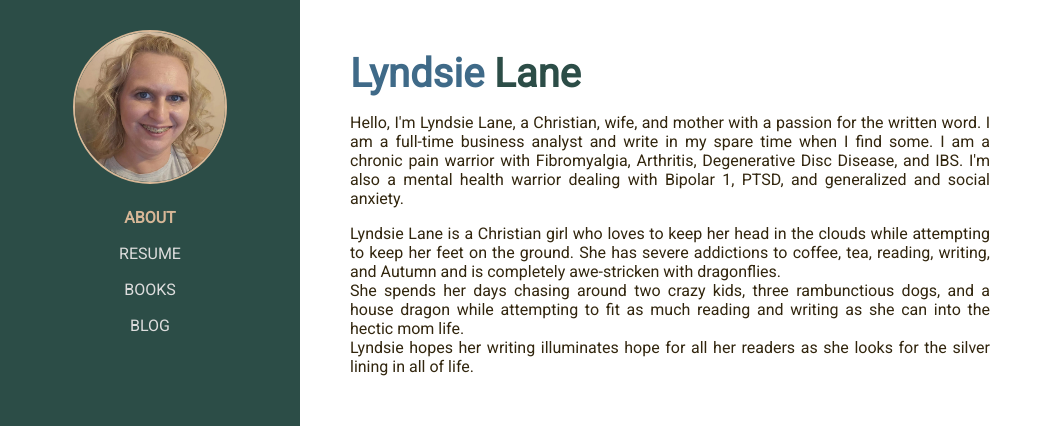
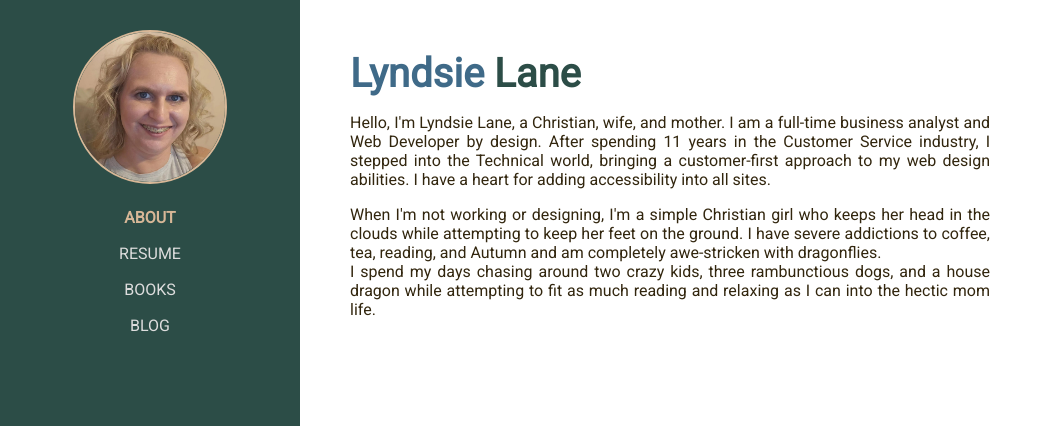
Before and after one commit to lyndsielane/lyndsie-lane-blog-typescript-react, a React (Create React App) app: page / in a window 1280 px wide. Shown: the top 426 px of the page, without its empty margins (0-1053 px from the left). Built offline with nearby package versions, Linux system fonts and the light colour scheme; grey boxes are pictures that could not be loaded.

Commit message:
updated-bio

```diff
--- a/src/pages/About/About.tsx
+++ b/src/pages/About/About.tsx
@@ -6,21 +6,20 @@ function About() {
       <span className="name firstName">Lyndsie</span>
       <span className="name lastName">Lane</span>
       <p>
-        Hello, I'm Lyndsie Lane, a Christian, wife, and mother with a passion
-        for the written word. I am a full-time business analyst and write in my
-        spare time when I find some. I am a chronic pain warrior with
-        Fibromyalgia, Arthritis, Degenerative Disc Disease, and IBS. I'm also a
-        mental health warrior dealing with Bipolar 1, PTSD, and generalized and
-        social anxiety.
+        Hello, I'm Lyndsie Lane, a Christian, wife, and mother. I am a full-time
+        business analyst and Web Developer by design. After spending 11 years in
+        the Customer Service industry, I stepped into the Technical world,
+        bringing a customer-first approach to my web design abilities. I have a
+        heart for adding accessibility into all sites.
       </p>
       <p>
-        Lyndsie Lane is a Christian girl who loves to keep her head in the clouds while
-        attempting to keep her feet on the ground. She has severe addictions to coffee, tea,
-        reading, writing, and Autumn and is completely awe-stricken with dragonflies.<br></br>
-        She spends her days chasing around two crazy kids, three rambunctious dogs, and a house
-        dragon while attempting to fit as much reading and writing as she can into the hectic mom life.
-        <br></br>Lyndsie hopes her writing illuminates hope for all her readers as she looks for
-        the silver lining in all of life.
+        When I'm not working or designing, I'm a simple Christian girl who keeps
+        her head in the clouds while attempting to keep her feet on the ground.
+        I have severe addictions to coffee, tea, reading, and Autumn and am
+        completely awe-stricken with dragonflies.<br></br>I spend my days
+        chasing around two crazy kids, three rambunctious dogs, and a house
+        dragon while attempting to fit as much reading and relaxing as I can
+        into the hectic mom life.
       </p>
     </div>
   );
```
